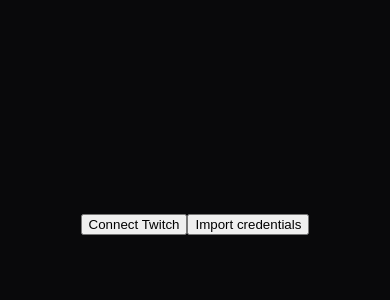
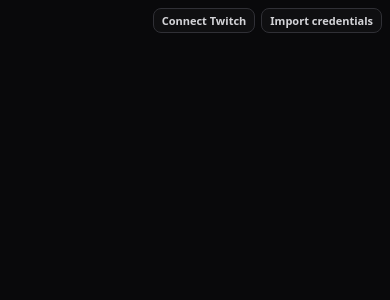
Before and after one commit to gabrielzv1233/Lurkloot-WebUI, a React (Vite) app in the folder overlay/: page / in a window 390 px wide. Shown: the top 300 px of the page. Built offline with nearby package versions, Linux system fonts and the light colour scheme; what @lurkloot/locales, @lurkloot/shared would draw is missing.

Commit message:
style: add floating auth actions

```diff
--- a/overlay/src/web.css
+++ b/overlay/src/web.css
@@ -111,3 +111,41 @@ body {
 .login-error {
   color: #fda4af !important;
 }
+
+
+.auth-actions {
+  position: fixed;
+  top: 12px;
+  right: 12px;
+  z-index: 9000;
+  display: flex;
+  gap: 6px;
+}
+
+.auth-actions button {
+  border: 1px solid #303036;
+  border-radius: 8px;
+  background: rgb(17 17 19 / 0.92);
+  padding: 7px 10px;
+  color: #d4d4d8;
+  font: 600 12px/1 "Geist Variable", "Geist", ui-sans-serif, system-ui, sans-serif;
+  cursor: pointer;
+  backdrop-filter: blur(8px);
+}
+
+.auth-actions button:hover {
+  background: #1c1c20;
+  color: #fff;
+}
+
+@media (max-width: 520px) {
+  .auth-actions {
+    top: 8px;
+    right: 8px;
+  }
+
+  .auth-actions button {
+    padding: 6px 8px;
+    font-size: 11px;
+  }
+}
```
